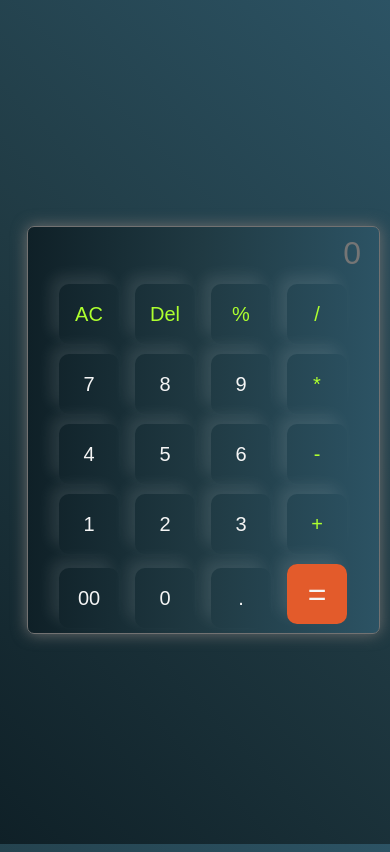
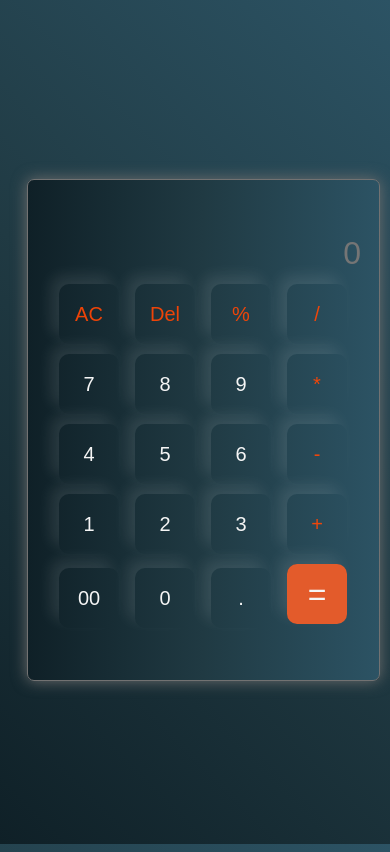
Before and after one commit to GouthamReddy18/Calculator-app, a plain HTML site: page index.html in a window 390 px wide. Drawn offline with nearby package versions, Linux system fonts and the light colour scheme.

Commit message:
updated:Responsive

```diff
--- a/styles.css
+++ b/styles.css
@@ -20,7 +20,7 @@ align-items: center;
     /* background-color: aqua; */
     width: 360px;
     border: 1px solid rgb(114, 114, 114);
-    height: 470px;
+    height: 500px;
     border-radius: 7px;
     /* margin:0px 520px; */
     background: linear-gradient(to right, #0f2027, #203a43, #2c5364);
@@ -66,7 +66,7 @@ align-items: center;
 
 }
 .color{
-    color: greenyellow;
+    color: rgba(253, 70, 4, 0.932);
 }
 .bgcolor{
     background-color: rgba(241, 93, 40, 0.932);
@@ -83,7 +83,7 @@ align-items: center;
 @media (max-width: 400px) {
   .container {
     width: 90%;
-    height: auto;
+    height: 500px;
   }
   .input {
     font-size: 2rem;
```
